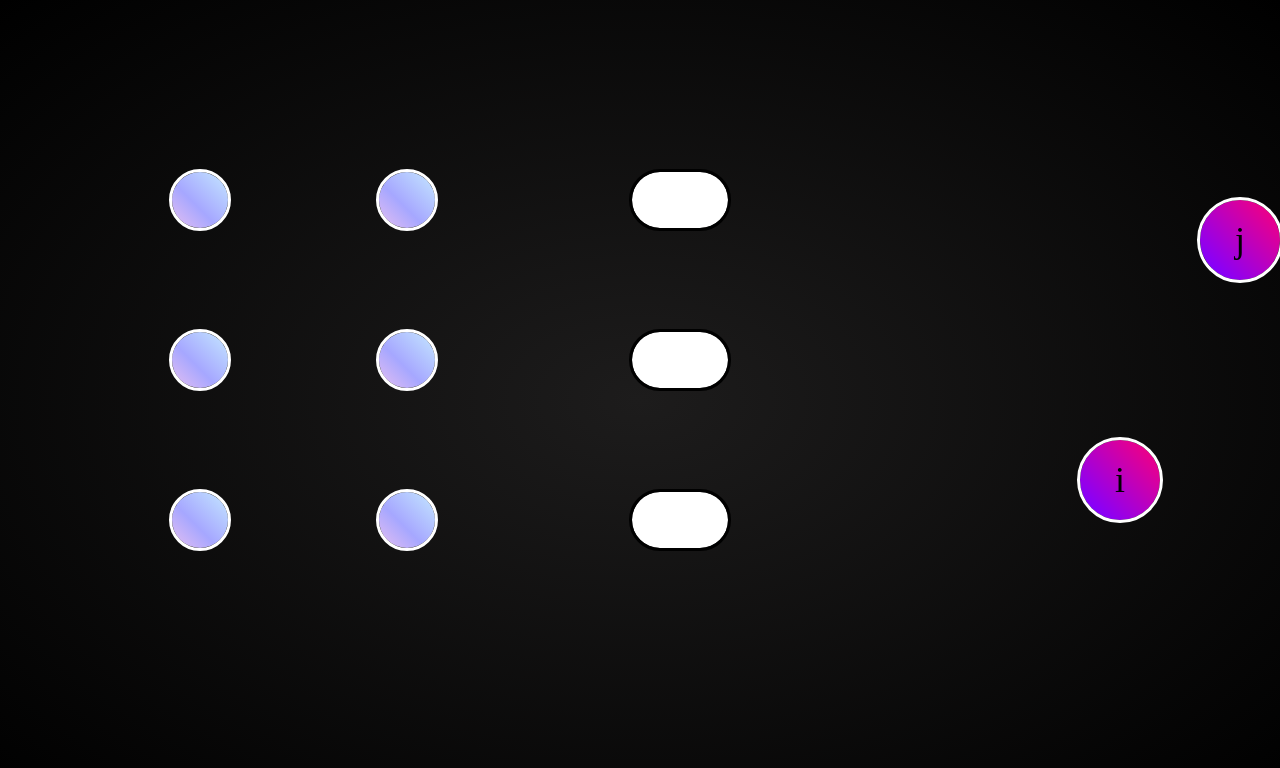
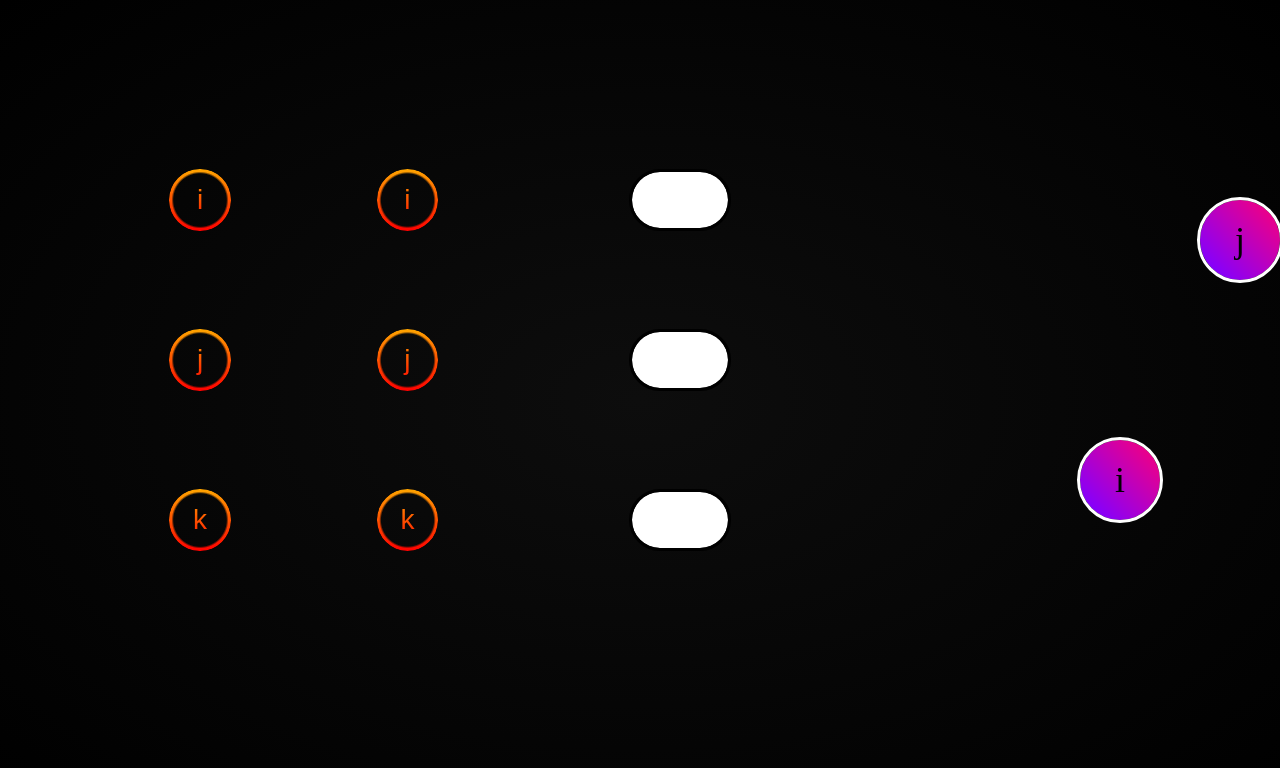
Before and after one commit to sevendimensionalcrossproduct/unit-crossproduct-visualizer, a plain HTML site: page index.html in a window 1280 px wide. Shown: the top 768 px of the page. Drawn offline with Linux system fonts and the light colour scheme.

Commit message:
display gradient

```diff
--- a/index.html
+++ b/index.html
@@ -31,13 +31,28 @@
 	</div>
 
 	<div class="input">
-		<button class="btn1" id="l"> </button>
-		<button class="btn2" id="l"> </button>
-		<button class="btn3" id="l"> </button>
+		<button class="btn1" id="l">
+			<p class="txt"> i</p>
+		</button>
 
-		<button class="btn1" id="r"> </button>
-		<button class="btn2" id="r"> </button>
-		<button class="btn3" id="r"> </button>
+		<button class="btn2" id="l">
+			<p class="txt"> j </p>
+		</button>
+		<button class="btn3" id="l">
+			<p class="txt"> k </p>
+		</button>
+
+		<button class="btn1" id="r">
+			<p class="txt"> i </p>
+		</button>
+
+		<button class="btn2" id="r">
+			<p class="txt"> j </p>
+		</button>
+
+		<button class="btn3" id="r">
+			<p class="txt"> k </p>
+		</button>
 
 		<div id="dsp1"> </div>
 		<div id="dsp2"> </div>
--- a/styles.scss
+++ b/styles.scss
@@ -9,7 +9,7 @@ body{
     display: flex;
     justify-content: center;
     align-items: center;
-    background-image: radial-gradient(rgb(29, 28, 28),black);
+    background-image: radial-gradient(rgb(13, 13, 13),black);
 }
 
 
@@ -98,22 +98,31 @@ $output-width: 12svh;
 		display: flex;
 		position: absolute;
 		width: $input-size; height: $input-size;
-		font-size: 4.5svh;
+		justify-content: center;
+		align-items: center;
+		font-size: 3.5svh;
 		cursor: pointer;
+		color: linear-gradient(to right, red, orange);
+ 	 	border: solid transparent;
+		border-radius: 50%;
+		background: rgba(255,255,255,0);
+		top: $pos;
 
-		background-image: linear-gradient(45deg, rgb(115, 148, 175), rgb(255, 199, 235), rgb(166, 167, 255), rgb(196, 232, 255));
-
-		background-repeat: no-repeat;
-		background-size: 150% 200%;
-		border: none;
-		border-radius: 50%;
-
-		outline: 0.4svh solid;
-		outline-color: white;
-
-		animation: move 10s cubic-bezier(0.4,0,0.2,1) infinite;
-		transition: background-position 0.3s;
-		top: $pos;
+		&::before{
+    			content: '';
+    			position: absolute;
+    			top: 0; right: 0; bottom: 0; left: 0;
+    			z-index: -1;
+    			margin: -0.7svh;
+    			border-radius: inherit;
+    			background: linear-gradient(to top, red, orange);
+			mask: radial-gradient(circle, transparent 60%, white 65%);
+		}
+		background: linear-gradient(to top, red, orange);
+ 		-webkit-background-clip: text;
+		background-clip: text;
+  		color: transparent;
+  		display: inline-block;
 	}
 
 	#dsp#{$i} {
```
Also changed, not shown: styles.css.
